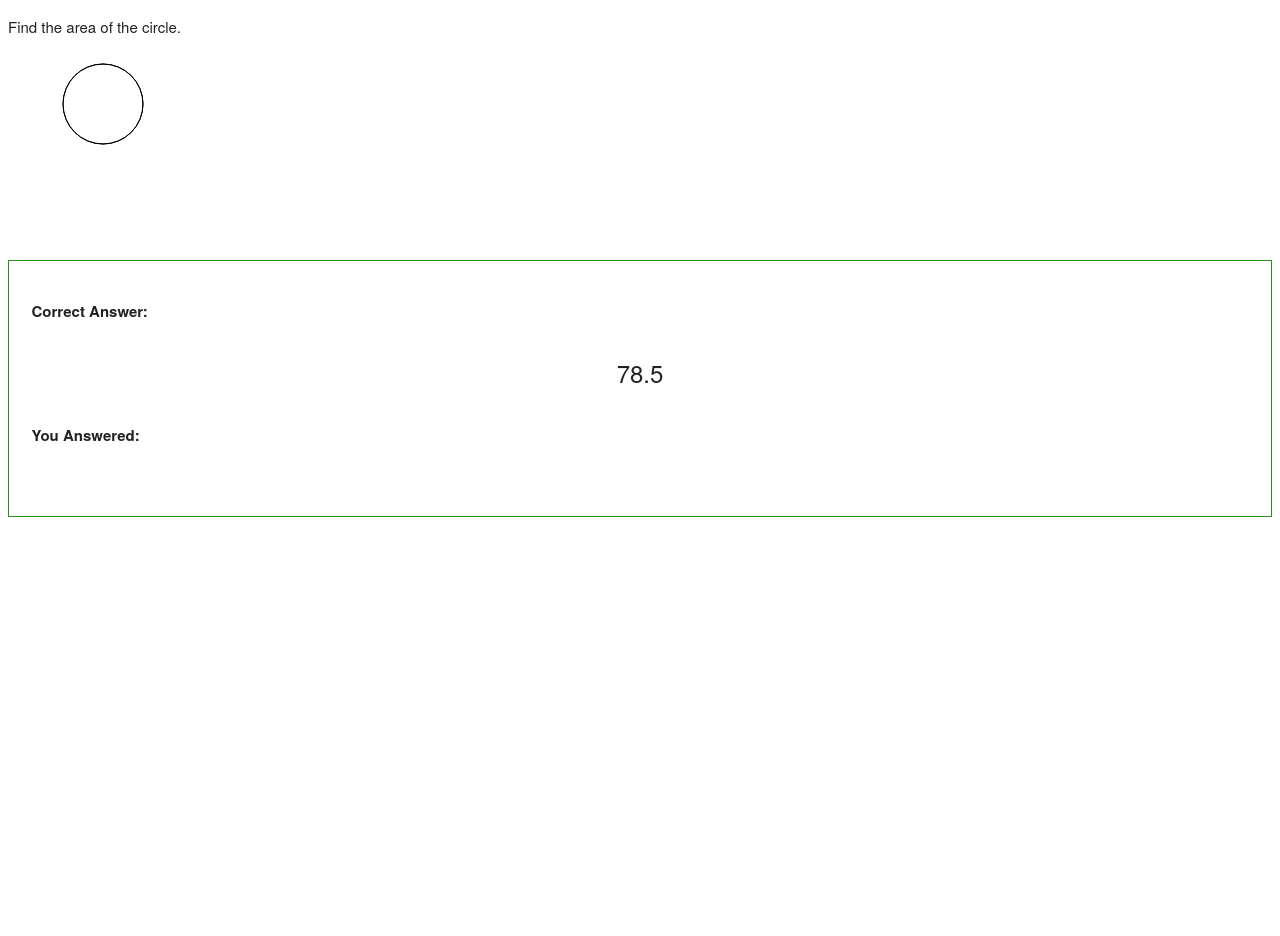
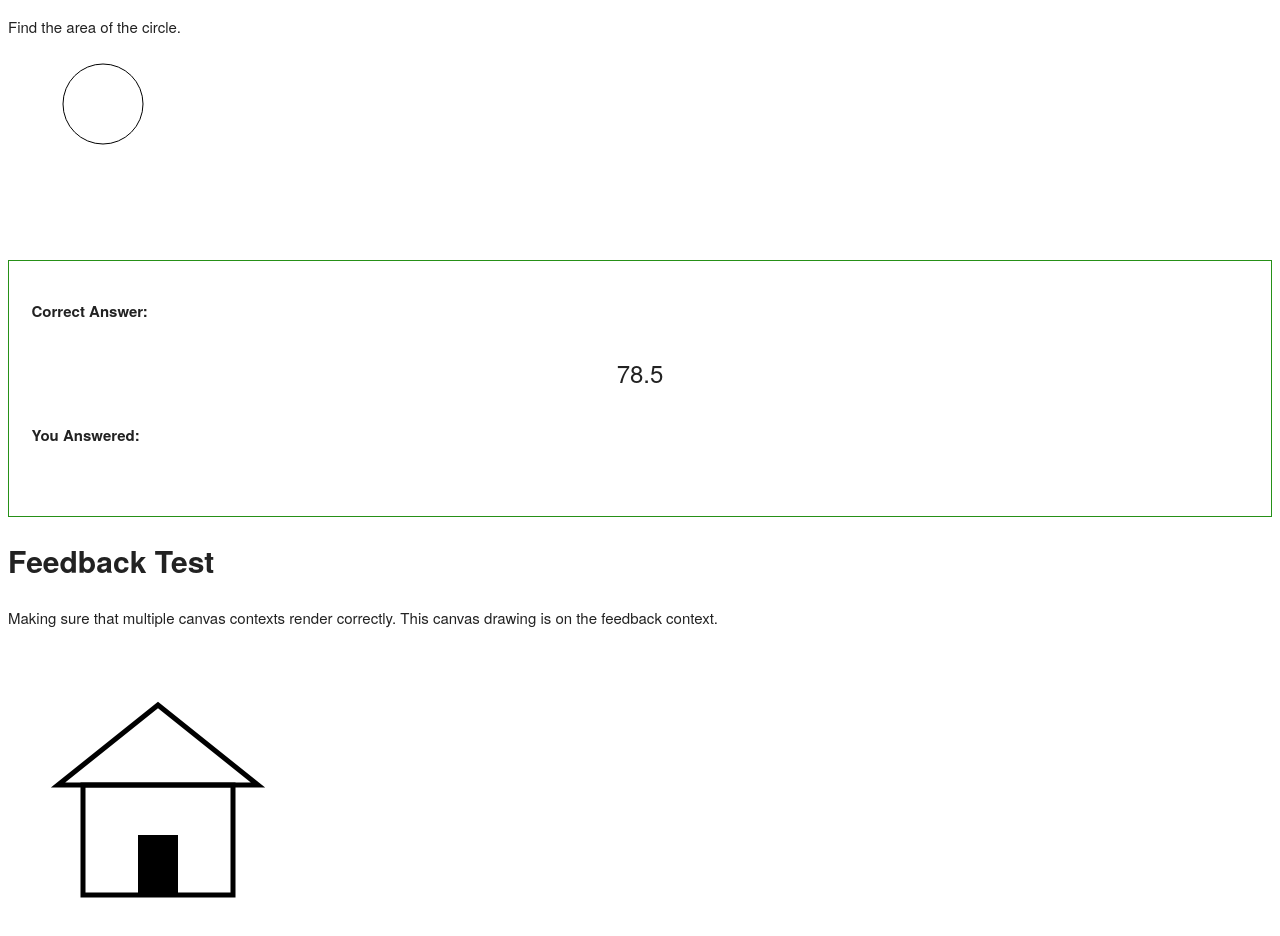
Before and after one commit to MatthewThornton/onsen-react-redux, a React app: page /circle_area in a window 1280 px wide. Shown: the top 936 px of the page. Before the commit the page ends 800 px from the top, so only its background shows below. Built offline with nearby package versions, Linux system fonts and the light colour scheme.

Commit message:
adding feedback canvas context.

```diff
--- a/components/Canvas.js
+++ b/components/Canvas.js
@@ -16,10 +16,6 @@ class Canvas extends React.Component {
         canvas.width = rect.width * dpr;
         canvas.height = rect.height * dpr;
         const ctx = canvas.getContext('2d');
-        ctx.scale(dpr, dpr);
-        ctx.beginPath();
-        ctx.arc(95, 50, 40, 0, 2 * Math.PI);
-        ctx.stroke();
         this.props.draw(ctx);
     }
     render() {
--- a/containers/problems/geometry/CircleArea.js
+++ b/containers/problems/geometry/CircleArea.js
@@ -18,6 +18,12 @@ export default class CircleArea extends React.Component {
           draw={problem.generator.circle}
         />
         <AnswerPresentation answer={problem.answer} />
+        <h1>Feedback Test</h1>
+        <p>Making sure that multiple canvas contexts render correctly. This canvas drawing is on the feedback context.</p>
+        <Canvas
+          className={"medium"}
+          draw={problem.solver.house}
+        />
       </div>
     );
   }
--- a/problem-vault/problems/geometry/circles/area/configuration/createProblem.js
+++ b/problem-vault/problems/geometry/circles/area/configuration/createProblem.js
@@ -3,7 +3,26 @@ export function createProblem(problemGenerator) {
     return {
         generator: problemGenerator,
         presenter: "",
-        solver: "",
+        solver: {
+            house: ctx => {
+                ctx.beginPath();
+                // Set line width
+                ctx.lineWidth = 5;
+
+                // Wall
+                ctx.strokeRect(75, 140, 150, 110);
+
+                // Door
+                ctx.fillRect(130, 190, 40, 60);
+
+                // Roof
+                ctx.moveTo(50, 140);
+                ctx.lineTo(150, 60);
+                ctx.lineTo(250, 140);
+                ctx.closePath();
+                ctx.stroke();
+            }
+        },
         answer: problemGenerator.area // This will be the answer object. Input type, display, and check answer
     }
 }
--- a/problem-vault/problems/geometry/circles/area/configuration/index.js
+++ b/problem-vault/problems/geometry/circles/area/configuration/index.js
@@ -14,6 +14,7 @@ const problemGenerator = {
     circle: ctx => {
         ctx.beginPath();
         ctx.arc(95, 50, 40, 0, 2 * Math.PI);
+        ctx.closePath();
         ctx.stroke();
     }
 }
```
Also changed, not shown: 1 other file (tests, documents, lock files or other folders).
